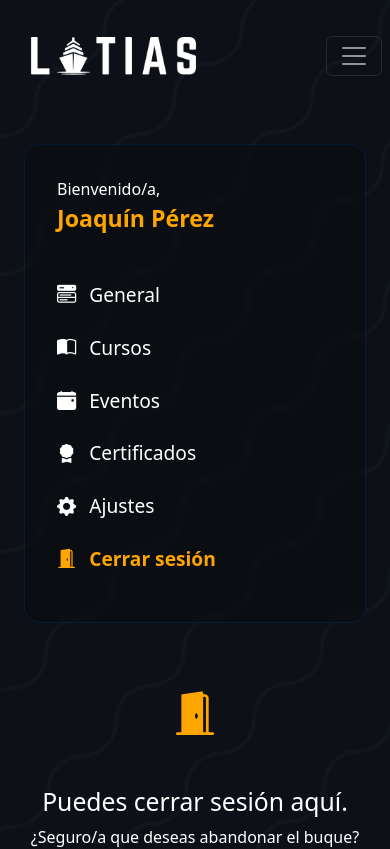
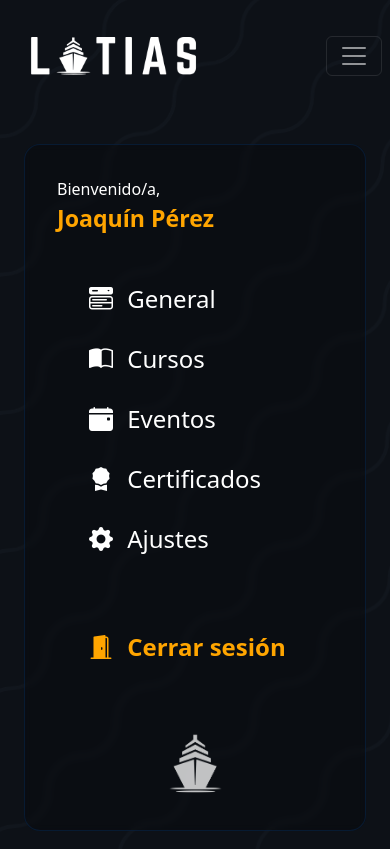
Before and after one commit to clissic/latias-front, a React (Vite) app: page /dashboard/cerrar-sesion in a window 390 px wide. Shown: the top 849 px of the page. Built offline with nearby package versions, Linux system fonts and the light colour scheme.

Commit message:
feat(dashboard): Arreglado el menu del dashboard, ahora en resoluciones tablet solo se ven los iconos. Ademas se agrego el icono de latias como flecha para ir al top y se alejo el Cerrar Sesion del resto del menu

```diff
--- a/src/components/Dashboard/CerrarSesion/CerrarSesion.css
+++ b/src/components/Dashboard/CerrarSesion/CerrarSesion.css
@@ -21,3 +21,7 @@
   background-color: #6c757d;
   border-color: #6c757d;
 }
+
+.btn-close {
+  filter: invert(1);
+}
--- a/src/components/Dashboard/Dashboard.css
+++ b/src/components/Dashboard/Dashboard.css
@@ -62,3 +62,27 @@
   color: orange !important;
   font-weight: bold;
 }
+
+@media (max-width: 992px) {
+  .custom-lg-size {
+    font-size: 2rem;
+    text-align: center;
+  }
+}
+
+@media (max-width: 768px) {
+  .custom-lg-size {
+    font-size: 1.5rem;
+    text-align: start;
+    margin-left: 2rem;
+  }
+}
+
+.h-custom {
+  min-height: 75vh;
+  height: auto;
+}
+
+.bright-filter {
+  filter: opacity(75%);
+}
--- a/src/components/Dashboard/Dashboard.jsx
+++ b/src/components/Dashboard/Dashboard.jsx
@@ -423,12 +423,11 @@ export function Dashboard() {
     <div className="container mt-5">
       <FadeIn>
         <div className="d-flex gap-0 flex-wrap">
-          <aside className="text-white dashboard-item-build col-12 col-md-3 h-auto">
+          <aside className="text-white dashboard-item-build col-12 col-md-3 h-custom d-flex flex-column justify-content-between">
             <div className="mb-5">
               <p className="text-white mb-1">Bienvenido/a,</p>
               <h3 className="text-orange"><strong>{user.firstName} {user.lastName}</strong></h3>
-            </div>
-            <ul className="dashboard-menu">
+              <ul className="dashboard-menu mt-5">
                 {[
                   {
                     to: "/dashboard/general",
@@ -459,19 +458,24 @@ export function Dashboard() {
                     to: "/dashboard/cerrar-sesion",
                     icon: "bi-door-open-fill",
                     label: "Cerrar sesión",
+                    customClass: "mt-5"
                   },
-              ].map(({ to, icon, label }) => (
+                ].map(({ to, icon, label, customClass }) => (
                   <NavLink
                     key={to}
                     to={to}
                     className={({ isActive }) => (isActive ? "active" : "")}
                   >
-                  <li className="dashboard-menu-item">
-                    <i className={`me-2 bi ${icon}`}></i> {label}
+                    <li className={`dashboard-menu-item custom-lg-size ${customClass}`}>
+                      <i className={`me-2 bi ${icon}`}></i> <span className="d-inline d-md-none d-lg-inline">{label}</span>
                     </li>
                   </NavLink>
                 ))}
               </ul>
+            </div>
+            <div className="w-100 text-center">
+              <a href="#goToTop"><img className="img-fluid w-25 bright-filter" src="../src/assets/latiasImgLogo.png" alt="logo-latias" /></a>
+            </div>
           </aside>
 
           <section className="dashboard-content-column col-12 col-md-9">
--- a/src/components/Navbar/Navbar.jsx
+++ b/src/components/Navbar/Navbar.jsx
@@ -7,7 +7,7 @@ export function Navbar() {
     const { isAuthenticated } = useAuth();
 
     return (
-        <nav className="navbar navbar-expand-lg navbar-dark bg-none d-flex justify-content-between">
+        <nav id="goToTop" className="navbar navbar-expand-lg navbar-dark bg-none d-flex justify-content-between">
             <Link to="/" className="navbar-brand">
                 <img className="img-fluid logoHorizontal" src={logoLatias} alt="logo Latias horizontal"/>
             </Link>
```
Lines whose indentation alone changed are shown as unchanged.
